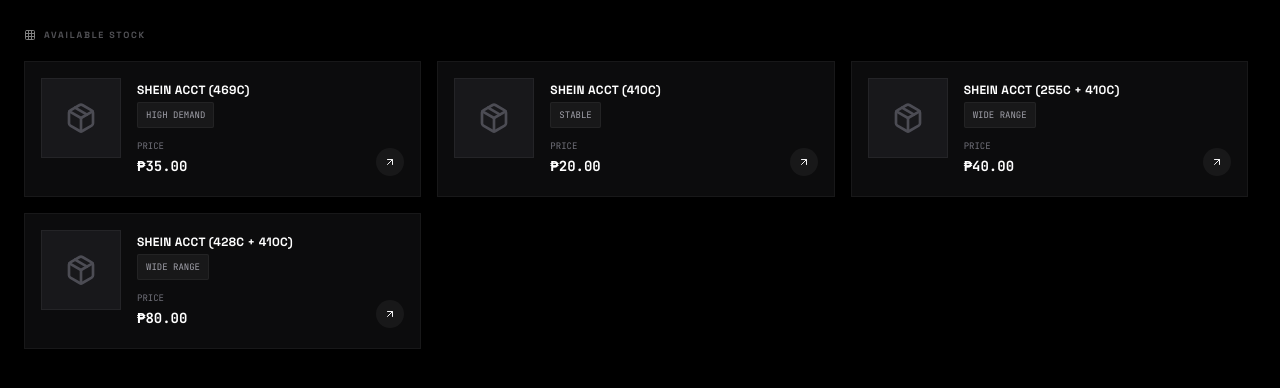
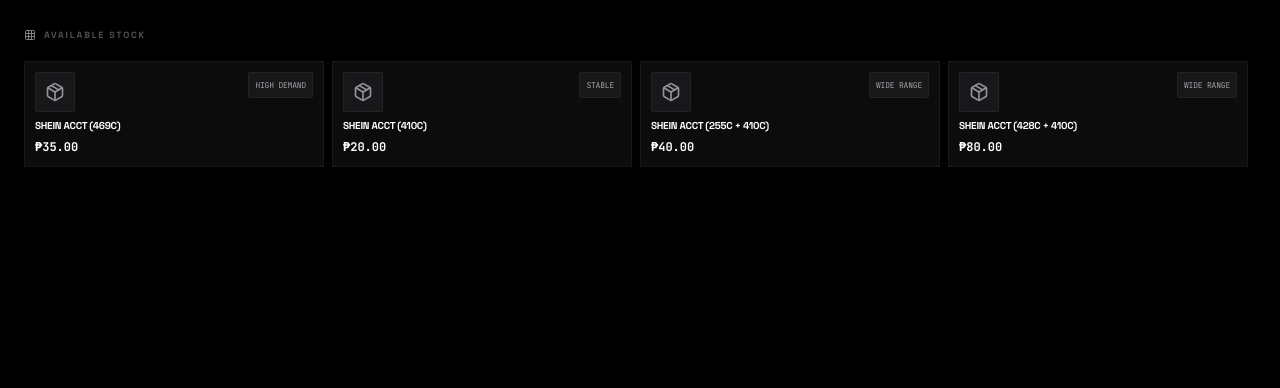
Before and after one commit to itzmebenz13/synkstore, a plain HTML site: page index.html in a window 1280 px wide. Shown: the part 278-666 px from the top of the page. Drawn offline with nearby package versions, Linux system fonts and the light colour scheme.

Commit message:
Update index.html

```diff
--- a/index.html
+++ b/index.html
@@ -1070,31 +1070,19 @@
                         <span class="text-[9px] font-bold tracking-[0.2em] uppercase text-zinc-400">AVAILABLE STOCK</span>
                     </div>
                     <div class="max-h-[60vh] overflow-y-auto pr-2 custom-scrollbar">
-                        <div class="grid grid-cols-1 md:grid-cols-2 lg:grid-cols-3 gap-4 pb-20">
+                        <div class="grid grid-cols-2 md:grid-cols-3 lg:grid-cols-4 gap-2 pb-20">
                             ${PRODUCTS.map(p => `
-                            <div onclick="window.selectProduct(${p.id})" class="group cursor-pointer bg-zinc-900/50 border border-white/5 hover:border-emerald-500/50 hover:bg-zinc-900 transition-all duration-300 p-4 relative overflow-hidden">
-                                <div class="flex gap-4 relative z-10">
-                                    <div class="w-20 h-20 ${p.color} flex items-center justify-center shrink-0 border border-white/5">
-                                        <i data-lucide="package" class="w-8 h-8 opacity-90 group-hover:scale-110 transition-transform duration-500 text-zinc-600"></i>
+                            <div onclick="window.selectProduct(${p.id})" class="group cursor-pointer bg-zinc-900/50 border border-white/5 hover:border-emerald-500/50 hover:bg-zinc-900 transition-all duration-300 p-2.5 relative overflow-hidden h-full">
+                                <div class="flex flex-col gap-2 h-full justify-between relative z-10">
+                                    <div class="flex justify-between items-start">
+                                        <div class="w-10 h-10 ${p.color} flex items-center justify-center border border-white/5 rounded-sm">
+                                            <i data-lucide="package" class="w-5 h-5 opacity-90 group-hover:scale-110 transition-transform duration-500 text-zinc-400"></i>
+                                        </div>
+                                        <span class="bg-white/5 text-zinc-400 border border-white/5 text-[8px] font-mono px-1.5 py-0.5 uppercase rounded-sm tracking-tight">${p.tag}</span>
                                     </div>
-                                    <div class="flex flex-col justify-between py-1 w-full">
-                                        <div>
-                                            <div class="flex justify-between items-start mb-1">
-                                                <h3 class="text-xs font-bold uppercase tracking-wide text-white group-hover:text-emerald-400 transition-colors">${p.title}</h3>
-                                            </div>
-                                            <div class="flex gap-2 mb-2">
-                                                <span class="bg-white/5 text-zinc-400 border border-white/5 text-[9px] font-mono px-2 py-0.5 uppercase rounded-sm">${p.tag}</span>
-                                            </div>
-                                        </div>
-                                        <div class="flex justify-between items-end">
-                                            <div class="flex flex-col">
-                                                <span class="text-[9px] text-zinc-500 uppercase font-mono">Price</span>
-                                                <span class="text-sm font-bold font-mono text-white">${formatPHP(p.price)}</span>
-                                            </div>
-                                            <div class="w-7 h-7 rounded-full bg-white/5 flex items-center justify-center group-hover:bg-emerald-500 group-hover:text-black transition-colors">
-                                                <i data-lucide="arrow-up-right" class="w-3 h-3"></i>
-                                            </div>
-                                        </div>
+                                    <div>
+                                        <h3 class="text-[10px] font-bold uppercase tracking-tight text-white group-hover:text-emerald-400 transition-colors leading-tight mb-1 line-clamp-2">${p.title}</h3>
+                                        <span class="text-xs font-bold font-mono text-white">${formatPHP(p.price)}</span>
                                     </div>
                                 </div>
                             </div>
```
